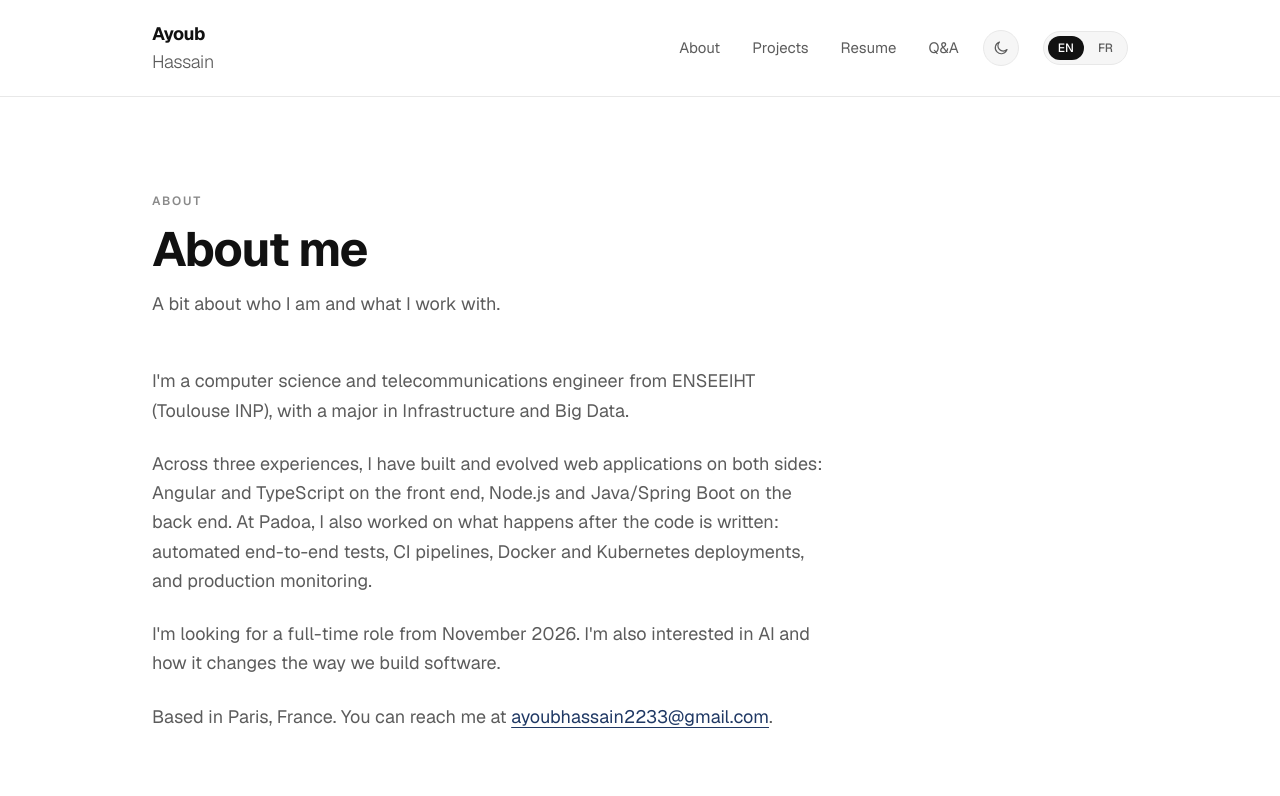
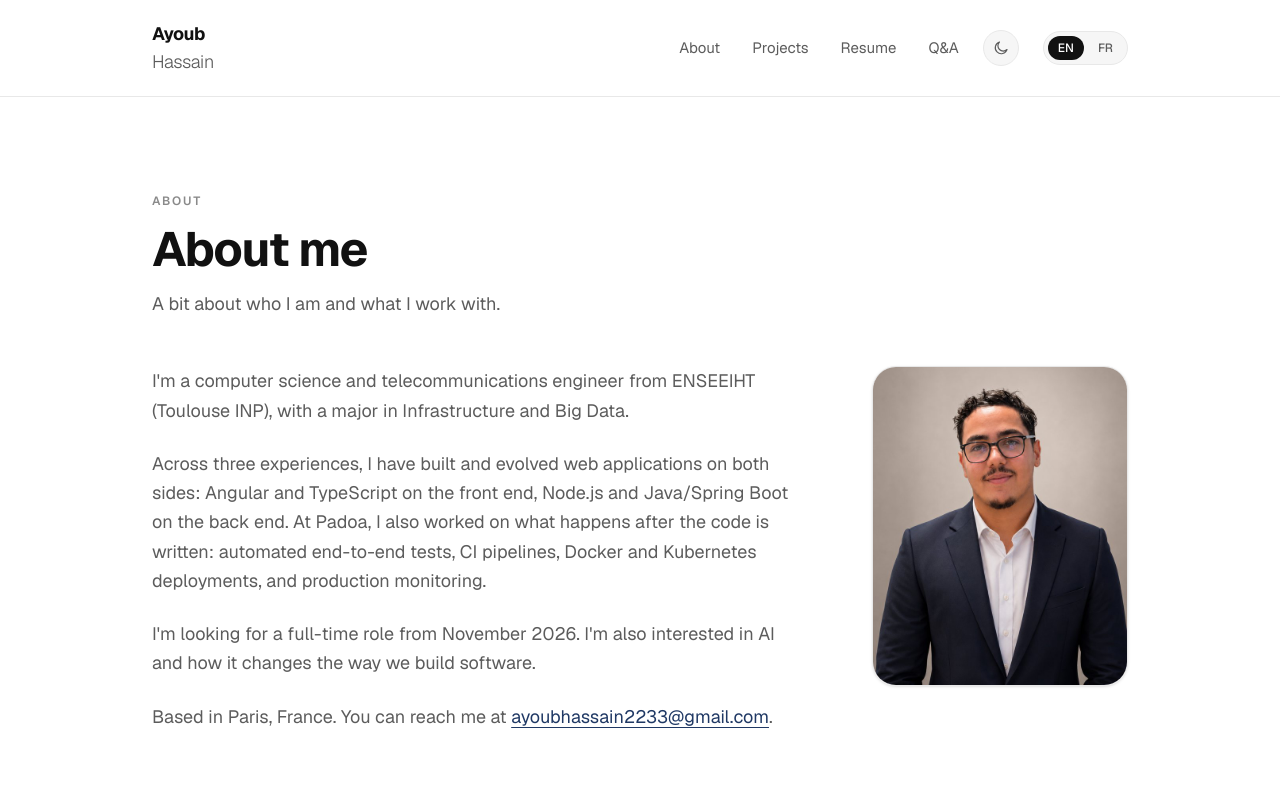
Before and after one commit to Ayoubhassain/ayoubhassain.github.io, a Next.js app: page /en/about in a window 1280 px wide. Shown: the top 796 px of the page. Built offline with nearby package versions, Linux system fonts and the light colour scheme.

Commit message:
About page: add photo

```diff
--- a/src/app/[locale]/about/page.tsx
+++ b/src/app/[locale]/about/page.tsx
@@ -4,6 +4,7 @@ import { isLocale, locales, type Locale } from "@/i18n/config";
 import { getDictionary } from "@/i18n/get-dictionary";
 import { getSkillCategories } from "@/i18n/skill-categories";
 import { buildPageMetadata } from "@/lib/site-metadata";
+import { withBasePath } from "@/lib/base-path";
 import PageContainer from "@/components/layout/PageContainer";
 import SectionHeader from "@/components/ui/SectionHeader";
 import SkillsGrid from "@/components/ui/SkillsGrid";
@@ -43,6 +44,7 @@ export default async function AboutPage({ params }: PageProps) {
         subtitle={t.about.subtitle}
       />
 
+      <div className="grid items-start gap-10 md:grid-cols-[1fr_auto] md:gap-16">
         <div className="max-w-2xl space-y-6 text-lg leading-relaxed text-ink-muted">
           {t.profile.bio.split("\n\n").map((para) => (
             <p key={para.slice(0, 24)}>{para}</p>
@@ -60,6 +62,15 @@ export default async function AboutPage({ params }: PageProps) {
             </a>
             .
           </p>
+        </div>
+        {/* eslint-disable-next-line @next/next/no-img-element */}
+        <img
+          src={withBasePath("/ayoub-hassain.jpg")}
+          alt={t.profile.photoAlt}
+          width={640}
+          height={800}
+          className="w-48 rounded-3xl border border-border object-cover shadow-sm md:w-64"
+        />
       </div>
 
       <div className="mt-16">
```
Lines whose indentation alone changed are shown as unchanged.
